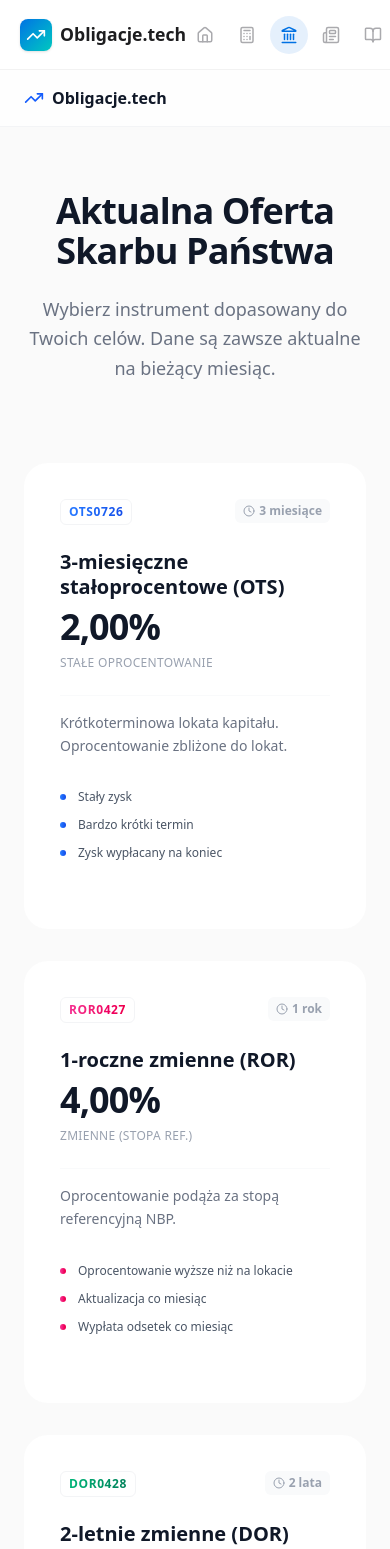
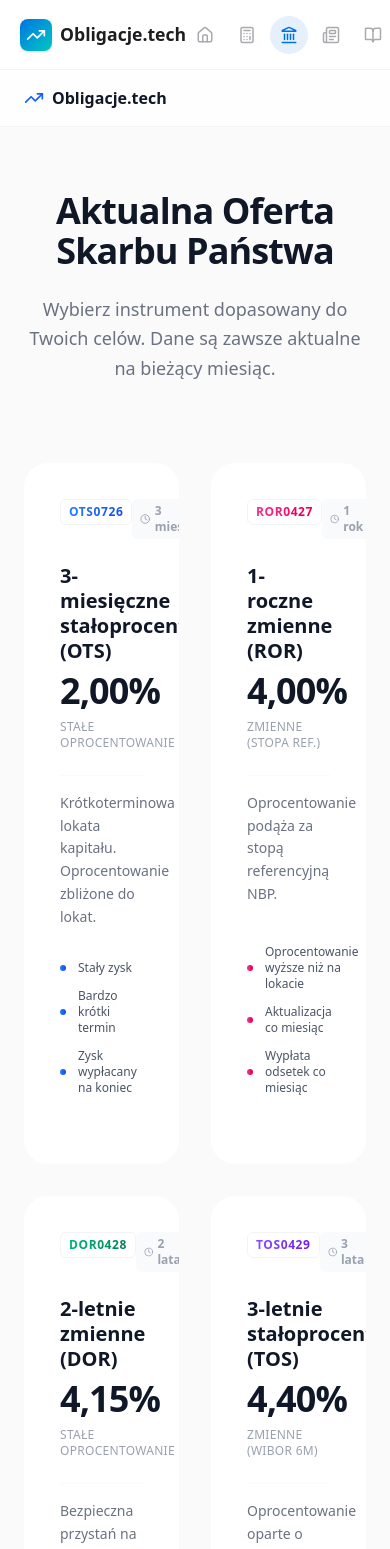
Before and after one commit to neumann1337/vercelapp-obligacjetech, a Next.js app: page /obligacje in a window 390 px wide. Shown: the top 1549 px of the page. Built offline with nearby package versions, Linux system fonts and the light colour scheme.

Commit message:
market update

```diff
--- a/src/components/bonds/BondCard.tsx
+++ b/src/components/bonds/BondCard.tsx
@@ -113,7 +113,7 @@ export default function BondDetails() {
                 </p>
                 </header>
 
-                <section className="grid grid-cols-1 md:grid-cols-2 lg:grid-cols-3 xl:grid-cols-3 gap-8 mb-24">
+                <section className="grid grid-cols-2 md:grid-cols-2 lg:grid-cols-3 xl:grid-cols-3 gap-8 mb-24">
                 {bondsToDisplay.map((bond) => (
                     <BondCard key={bond.symbol} bond={bond} />
                 ))}
```
